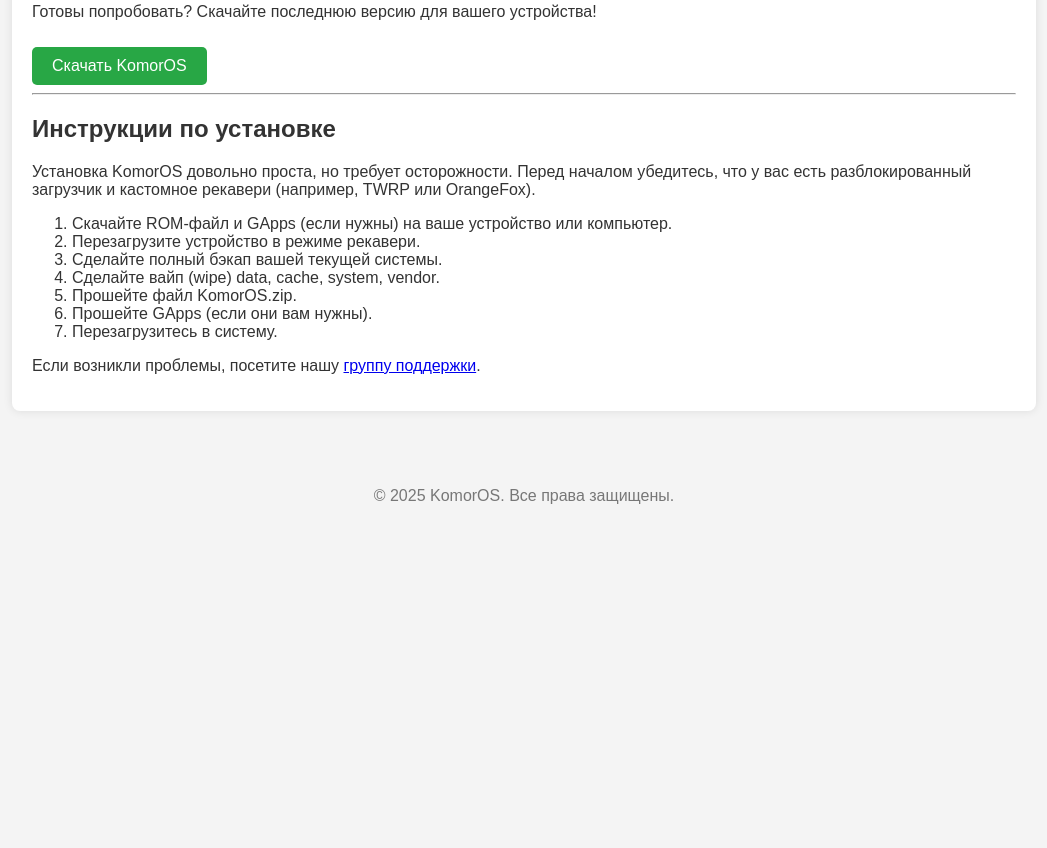
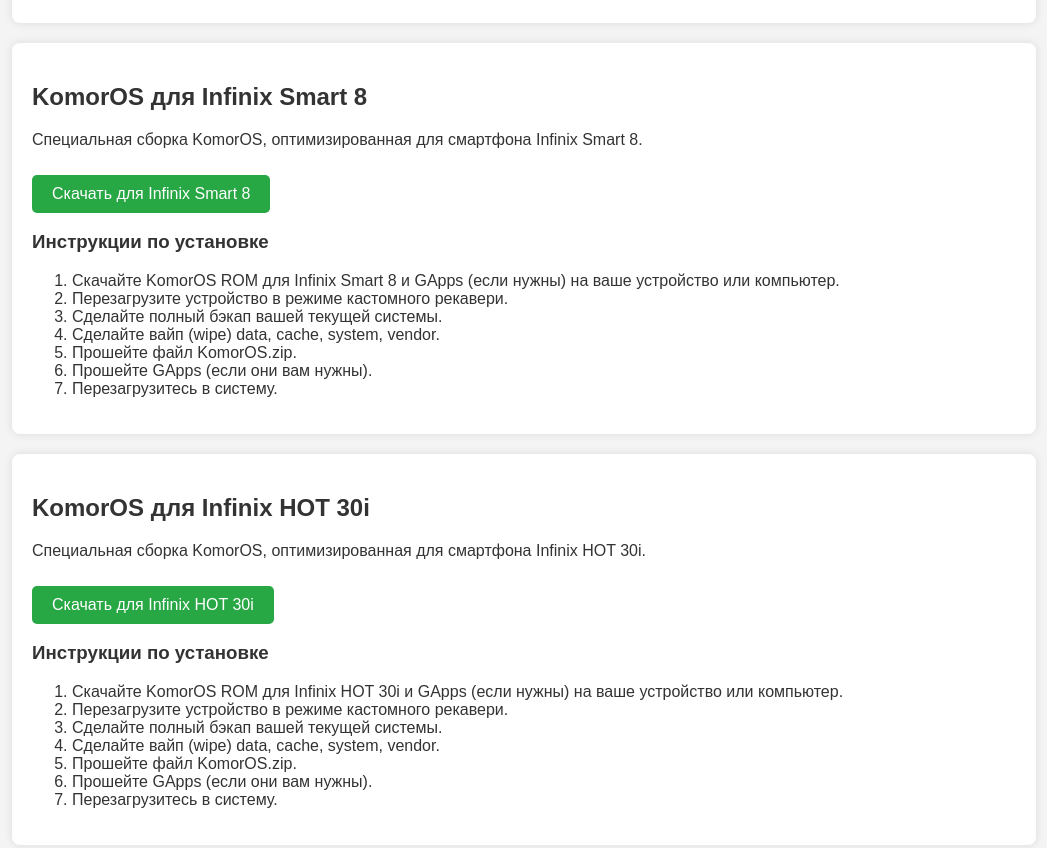
Before and after one commit to Kraits7/KomorOS-WebSite, a plain HTML site: page index.html in a window 1280 px wide. Shown: the part 421-1269 px from the top of the page, without its empty margins (116-1163 px from the left). Before the commit the page ends 962 px from the top, so only its background shows below. Drawn offline with Linux system fonts and the light colour scheme.

Commit message:
Update index.html

```diff
--- a/index.html
+++ b/index.html
@@ -29,6 +29,7 @@
             padding: 20px;
             border-radius: 8px;
             box-shadow: 0 0 10px rgba(0, 0, 0, 0.1);
+            margin-bottom: 20px;
         }
         .download-button {
             display: inline-block;
@@ -70,24 +71,40 @@
                 <li>🔒 **Безопасность:** Регулярные обновления безопасности от AOSP.</li>
                 <li>📝 **Минимализм:** Отсутствие bloatware и ненужных приложений.</li>
             </ul>
+        </div>
 
-            <p>Готовы попробовать? Скачайте последнюю версию для вашего устройства!</p>
-            <a href="URL_НА_СКАЧИВАНИЕ" class="download-button">Скачать KomorOS</a>
+        <div class="main-content">
+            <h2>KomorOS для Infinix Smart 8</h2>
+            <p>Специальная сборка KomorOS, оптимизированная для смартфона Infinix Smart 8.</p>
+            <a href="URL_ДЛЯ_INFINIX_SMART_8" class="download-button">Скачать для Infinix Smart 8</a>
 
-            <hr>
-
-            <h2>Инструкции по установке</h2>
-            <p>Установка KomorOS довольно проста, но требует осторожности. Перед началом убедитесь, что у вас есть разблокированный загрузчик и кастомное рекавери (например, TWRP или OrangeFox).</p>
+            <h3>Инструкции по установке</h3>
             <ol>
-                <li>Скачайте ROM-файл и GApps (если нужны) на ваше устройство или компьютер.</li>
-                <li>Перезагрузите устройство в режиме рекавери.</li>
+                <li>Скачайте KomorOS ROM для Infinix Smart 8 и GApps (если нужны) на ваше устройство или компьютер.</li>
+                <li>Перезагрузите устройство в режиме кастомного рекавери.</li>
                 <li>Сделайте полный бэкап вашей текущей системы.</li>
                 <li>Сделайте вайп (wipe) data, cache, system, vendor.</li>
                 <li>Прошейте файл KomorOS.zip.</li>
                 <li>Прошейте GApps (если они вам нужны).</li>
                 <li>Перезагрузитесь в систему.</li>
             </ol>
-            <p>Если возникли проблемы, посетите нашу <a href="URL_НА_TELEGRAM_ИЛИ_ФОРУМ">группу поддержки</a>.</p>
+        </div>
+
+        <div class="main-content">
+            <h2>KomorOS для Infinix HOT 30i</h2>
+            <p>Специальная сборка KomorOS, оптимизированная для смартфона Infinix HOT 30i.</p>
+            <a href="URL_ДЛЯ_INFINIX_HOT_30i" class="download-button">Скачать для Infinix HOT 30i</a>
+
+            <h3>Инструкции по установке</h3>
+            <ol>
+                <li>Скачайте KomorOS ROM для Infinix HOT 30i и GApps (если нужны) на ваше устройство или компьютер.</li>
+                <li>Перезагрузите устройство в режиме кастомного рекавери.</li>
+                <li>Сделайте полный бэкап вашей текущей системы.</li>
+                <li>Сделайте вайп (wipe) data, cache, system, vendor.</li>
+                <li>Прошейте файл KomorOS.zip.</li>
+                <li>Прошейте GApps (если они вам нужны).</li>
+                <li>Перезагрузитесь в систему.</li>
+            </ol>
         </div>
     </div>
 
```
